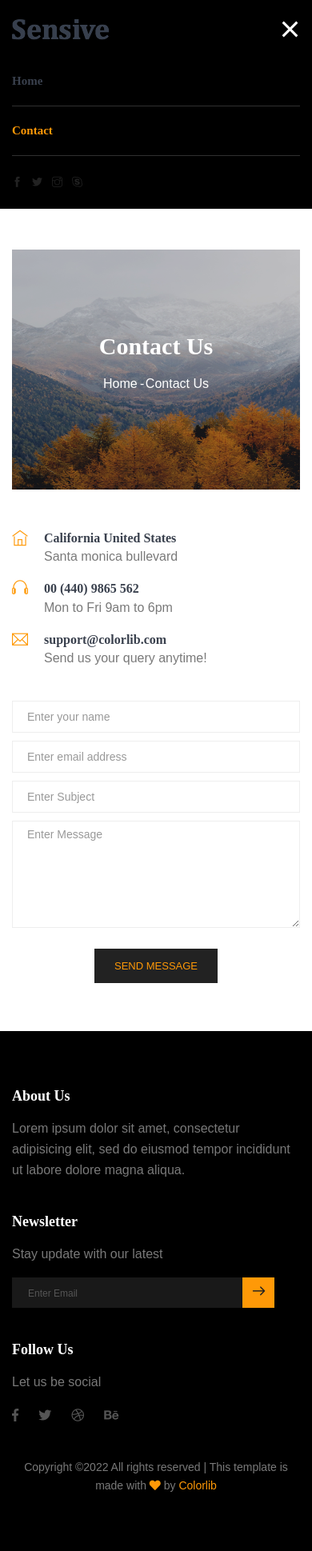
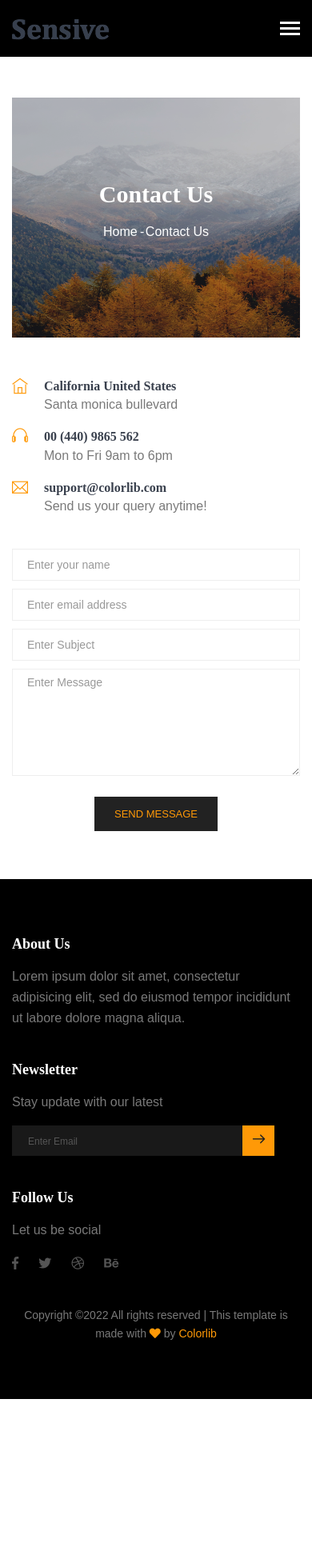
Before and after one commit to dimsonnGH/django-blog, a Django app: template templates/contact.html in a window 390 px wide, after a click that opens the changed part. Shown: the whole page at 80% size. After the commit the page ends 1749 px from the top, so only its background shows below. Run offline with Django 3.2, Linux system fonts and the light colour scheme; the template is opened without the code that fills it, so the values that code supplies are empty; parts of the project's set-up code (start-up, migrations or seed data) failed here and were passed over; some libraries are stand-ins or nearby versions.

Commit message:
Add contact page.

```diff
--- a/templates/base.html
+++ b/templates/base.html
@@ -27,7 +27,7 @@
           <div class="collapse navbar-collapse offset" id="navbarSupportedContent">
             <ul class="nav navbar-nav menu_nav justify-content-center">
               <li class="nav-item active"><a class="nav-link" href="{% url 'index' %}">Home</a></li>
-              <li class="nav-item"><a class="nav-link" href="contact.html">Contact</a></li>
+              <li class="nav-item"><a class="nav-link" href="{% url 'contact' %}">Contact</a></li>
             </ul>
             <ul class="nav navbar-nav navbar-right navbar-social">
               <li><a href="#"><i class="ti-facebook"></i></a></li>
--- a/templates/contact.html
+++ b/templates/contact.html
@@ -1,47 +1,7 @@
+{% extends 'base.html' %}
 {% load static %}
-<!DOCTYPE html>
-<html lang="en">
-<head>
-  <meta charset="UTF-8">
-  <meta name="viewport" content="width=device-width, initial-scale=1.0">
-  <meta http-equiv="X-UA-Compatible" content="ie=edge">
-  <title>Remake Barber - Contact</title>
-	<link rel="icon" href="{% static 'img/favicon.png' %}" type="image/png">
 
-
-  <link rel="stylesheet" href="{% static 'styles.min.css' %}">
-</head>
-<body>
-  <!--================Header Menu Area =================-->
-  <header class="header_area">
-    <div class="main_menu">
-      <nav class="navbar navbar-expand-lg navbar-light">
-        <div class="container box_1620">
-          <!-- Brand and toggle get grouped for better mobile display -->
-          <a class="navbar-brand logo_h" href="index.html"><img src="{% static 'img/logo.png' %}" alt=""></a>
-          <button class="navbar-toggler" type="button" data-toggle="collapse" data-target="#navbarSupportedContent" aria-controls="navbarSupportedContent" aria-expanded="false" aria-label="Toggle navigation">
-            <span class="icon-bar"></span>
-            <span class="icon-bar"></span>
-            <span class="icon-bar"></span>
-          </button>
-          <!-- Collect the nav links, forms, and other content for toggling -->
-          <div class="collapse navbar-collapse offset" id="navbarSupportedContent">
-            <ul class="nav navbar-nav menu_nav justify-content-center">
-              <li class="nav-item"><a class="nav-link" href="index.html">Home</a></li>
-              <li class="nav-item active"><a class="nav-link" href="contact.html">Contact</a></li>
-            </ul>
-            <ul class="nav navbar-nav navbar-right navbar-social">
-              <li><a href="#"><i class="ti-facebook"></i></a></li>
-              <li><a href="#"><i class="ti-twitter-alt"></i></a></li>
-              <li><a href="#"><i class="ti-instagram"></i></a></li>
-              <li><a href="#"><i class="ti-skype"></i></a></li>
-            </ul>
-          </div>
-        </div>
-      </nav>
-    </div>
-  </header>
-  <!--================Header Menu Area =================-->
+{% block content %}
 
   <!--================ Hero sm banner start =================-->
   <section class="mb-30px">
@@ -66,7 +26,7 @@
   <section class="section-margin--small section-margin">
     <div class="container">
       <div class="d-none d-sm-block mb-5 pb-4">
-        Тут будет карта
+        {{ html_map|safe }}
       </div>
 
 
@@ -124,82 +84,4 @@
   </section>
 	<!-- ================ contact section end ================= -->
 
-
-
-
-  <!--================ Start Footer Area =================-->
-  <footer class="footer-area section-padding">
-    <div class="container">
-      <div class="row">
-        <div class="col-lg-3  col-md-6 col-sm-6">
-          <div class="single-footer-widget">
-            <h6>About Us</h6>
-            <p>
-              Lorem ipsum dolor sit amet, consectetur adipisicing elit, sed do eiusmod tempor incididunt ut labore dolore
-              magna aliqua.
-            </p>
-          </div>
-        </div>
-        <div class="col-lg-4  col-md-6 col-sm-6">
-          <div class="single-footer-widget">
-            <h6>Newsletter</h6>
-            <p>Stay update with our latest</p>
-            <div class="" id="mc_embed_signup">
-
-              <form target="_blank" novalidate action="https://spondonit.us12.list-manage.com/subscribe/post?u=1462626880ade1ac87bd9c93a&amp;id=92a4423d01"
-                method="get" class="form-inline">
-
-                <div class="d-flex flex-row">
-
-                  <input class="form-control" name="EMAIL" placeholder="Enter Email" onfocus="this.placeholder = ''" onblur="this.placeholder = 'Enter Email '"
-                    required="" type="email">
-
-
-                  <button class="click-btn btn btn-default"><span class="lnr lnr-arrow-right"></span></button>
-                  <div style="position: absolute; left: -5000px;">
-                    <input name="b_36c4fd991d266f23781ded980_aefe40901a" tabindex="-1" value="" type="text">
-                  </div>
-
-                </div>
-                <div class="info"></div>
-              </form>
-            </div>
-          </div>
-        </div>
-        <div class="col-lg-3  col-md-6 col-sm-6">
-        </div>
-        <div class="col-lg-2 col-md-6 col-sm-6">
-          <div class="single-footer-widget">
-            <h6>Follow Us</h6>
-            <p>Let us be social</p>
-            <div class="footer-social d-flex align-items-center">
-              <a href="#">
-                <i class="fab fa-facebook-f"></i>
-              </a>
-              <a href="#">
-                <i class="fab fa-twitter"></i>
-              </a>
-              <a href="#">
-                <i class="fab fa-dribbble"></i>
-              </a>
-              <a href="#">
-                <i class="fab fa-behance"></i>
-              </a>
-            </div>
-          </div>
-        </div>
-      </div>
-      <div class="footer-bottom d-flex justify-content-center align-items-center flex-wrap">
-        <p class="footer-text m-0">
-          <!-- Link back to Colorlib can't be removed. Template is licensed under CC BY 3.0. -->
-          Copyright &copy;<script>document.write(new Date().getFullYear());</script> All rights reserved | This template is made with <i class="fa fa-heart" aria-hidden="true"></i> by <a href="https://colorlib.com" target="_blank">Colorlib</a>
-          <!-- Link back to Colorlib can't be removed. Template is licensed under CC BY 3.0. -->
-        </p>
-      </div>
-    </div>
-  </footer>
-  <!--================ End Footer Area =================-->
-
-  <script src="{% static 'scripts.js' %}"></script>
-</body>
-</html>
+{% endblock %}
```
